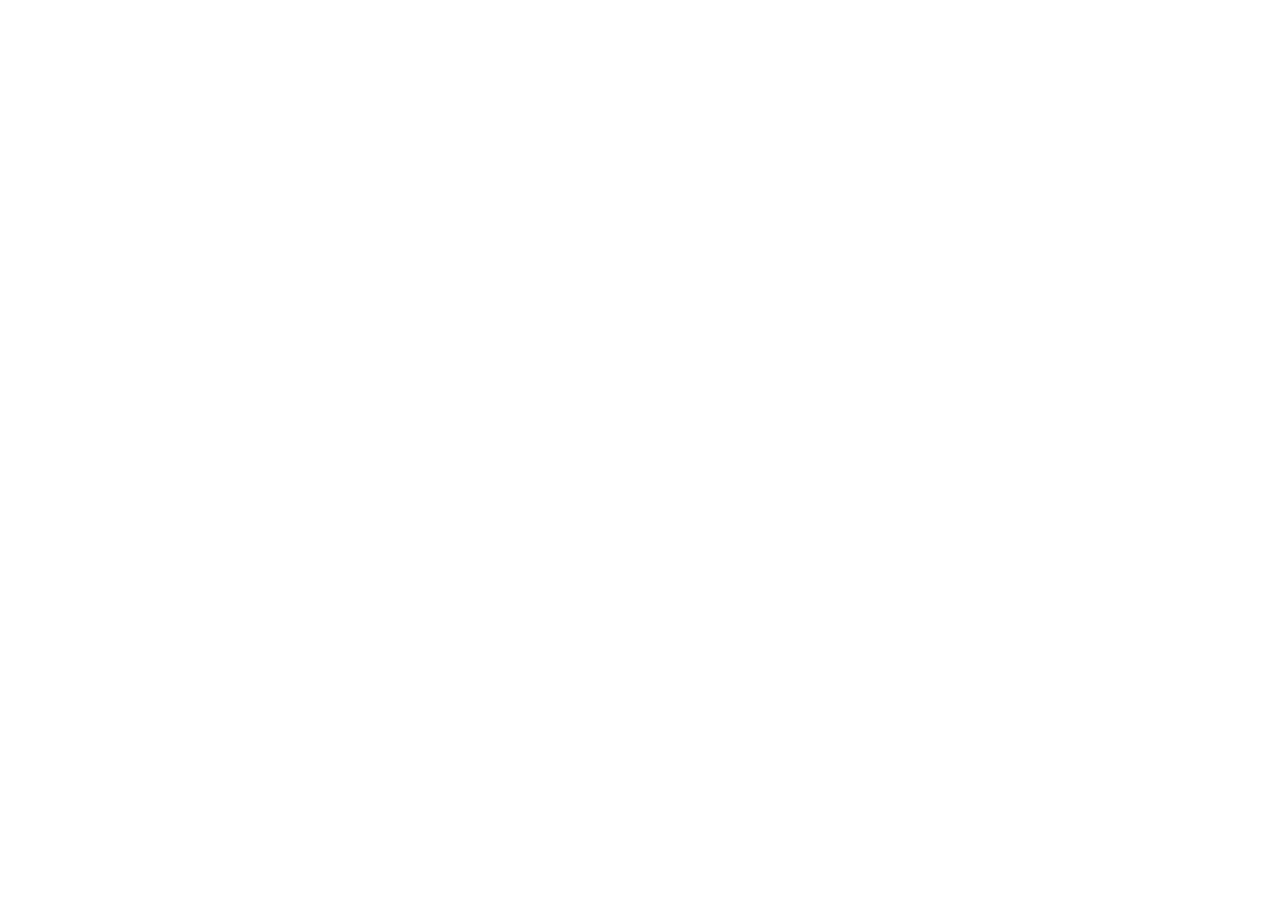
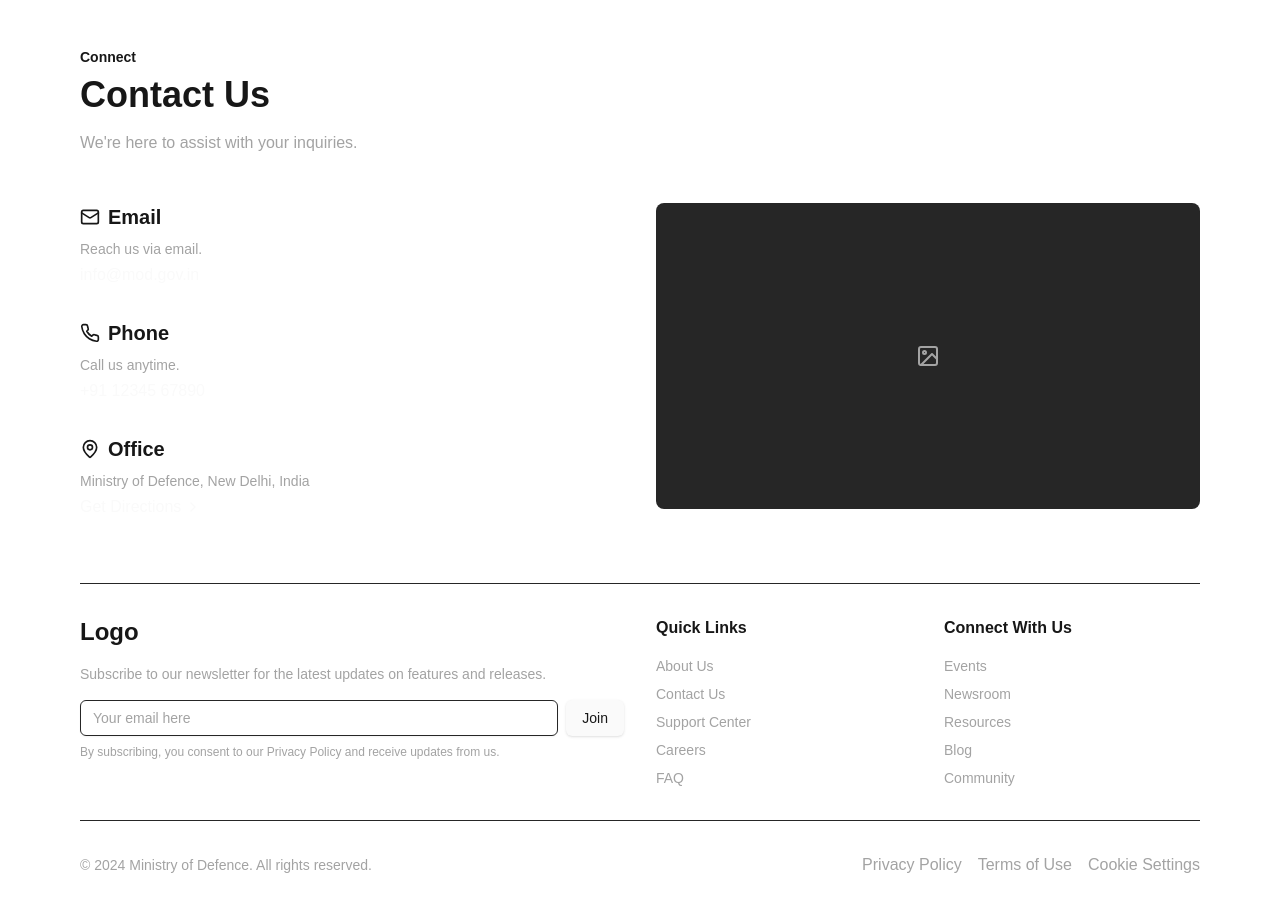
Before and after one commit to Namratha2604/Ddos-smart-India-Hack, a Next.js app: page / in a window 1280 px wide. Shown: the part 4520-5429 px from the top of the page. Before the commit the page ends 4535 px from the top, so only its background shows below. Built offline with nearby package versions, Linux system fonts and the light colour scheme.

Commit message:
Home page without images

```diff
--- a/src/app/page.tsx
+++ b/src/app/page.tsx
@@ -8,6 +8,7 @@
 import { Box } from "lucide-react"
 import { Star } from "lucide-react"
 import { Input } from "@/components/ui/input"
+import { Mail, Phone, MapPin, ChevronRight } from "lucide-react"
 
 export default function Component() {
   return (
@@ -418,6 +419,111 @@
         </form>
       </section>
     </div>
+    <div className="max-w-6xl mx-auto px-4 py-8">
+      <div className="mb-12">
+        <h6 className="text-sm font-semibold mb-2">Connect</h6>
+        <h1 className="text-4xl font-bold mb-4">Contact Us</h1>
+        <p className="text-muted-foreground">We're here to assist with your inquiries.</p>
+      </div>
+
+      <div className="grid md:grid-cols-2 gap-8">
+        <div className="space-y-8">
+          <div>
+            <div className="flex items-center mb-2">
+              <Mail className="mr-2 h-5 w-5" />
+              <h2 className="text-xl font-semibold">Email</h2>
+            </div>
+            <p className="text-sm text-muted-foreground mb-1">Reach us via email.</p>
+            <a href="mailto:info@mod.gov.in" className="text-primary hover:underline">info@mod.gov.in</a>
+          </div>
+
+          <div>
+            <div className="flex items-center mb-2">
+              <Phone className="mr-2 h-5 w-5" />
+              <h2 className="text-xl font-semibold">Phone</h2>
+            </div>
+            <p className="text-sm text-muted-foreground mb-1">Call us anytime.</p>
+            <a href="tel:+911234567890" className="text-primary hover:underline">+91 12345 67890</a>
+          </div>
+
+          <div>
+            <div className="flex items-center mb-2">
+              <MapPin className="mr-2 h-5 w-5" />
+              <h2 className="text-xl font-semibold">Office</h2>
+            </div>
+            <p className="text-sm text-muted-foreground mb-1">Ministry of Defence, New Delhi, India</p>
+            <a href="#" className="text-primary hover:underline inline-flex items-center">
+              Get Directions
+              <ChevronRight className="ml-1 h-4 w-4" />
+            </a>
+          </div>
+        </div>
+
+        <div className="bg-muted rounded-lg aspect-video flex items-center justify-center">
+          <svg
+            className=" text-muted-foreground"
+            fill="none"
+            height="24"
+            stroke="currentColor"
+            strokeLinecap="round"
+            strokeLinejoin="round"
+            strokeWidth="2"
+            viewBox="0 0 24 24"
+            width="24"
+            xmlns="http://www.w3.org/2000/svg"
+          >
+            <rect height="18" rx="2" ry="2" width="18" x="3" y="3" />
+            <circle cx="8.5" cy="8.5" r="1.5" />
+            <path d="M21 15l-5-5L5 21" />
+          </svg>
+        </div>
+      </div>
+
+      <div className="mt-16 border-t pt-8">
+        <div className="grid md:grid-cols-4 gap-8">
+          <div className="md:col-span-2">
+            <h3 className="text-2xl font-bold mb-4">Logo</h3>
+            <p className="text-sm text-muted-foreground mb-4">Subscribe to our newsletter for the latest updates on features and releases.</p>
+            <form className="flex gap-2">
+              <Input placeholder="Your email here" type="email" />
+              <Button type="submit">Join</Button>
+            </form>
+            <p className="text-xs text-muted-foreground mt-2">By subscribing, you consent to our Privacy Policy and receive updates from us.</p>
+          </div>
+
+          <div>
+            <h4 className="font-semibold mb-4">Quick Links</h4>
+            <ul className="space-y-2 text-sm">
+              <li><a href="#" className="text-muted-foreground hover:text-primary">About Us</a></li>
+              <li><a href="#" className="text-muted-foreground hover:text-primary">Contact Us</a></li>
+              <li><a href="#" className="text-muted-foreground hover:text-primary">Support Center</a></li>
+              <li><a href="#" className="text-muted-foreground hover:text-primary">Careers</a></li>
+              <li><a href="#" className="text-muted-foreground hover:text-primary">FAQ</a></li>
+            </ul>
+          </div>
+
+          <div>
+            <h4 className="font-semibold mb-4">Connect With Us</h4>
+            <ul className="space-y-2 text-sm">
+              <li><a href="#" className="text-muted-foreground hover:text-primary">Events</a></li>
+              <li><a href="#" className="text-muted-foreground hover:text-primary">Newsroom</a></li>
+              <li><a href="#" className="text-muted-foreground hover:text-primary">Resources</a></li>
+              <li><a href="#" className="text-muted-foreground hover:text-primary">Blog</a></li>
+              <li><a href="#" className="text-muted-foreground hover:text-primary">Community</a></li>
+            </ul>
+          </div>
+        </div>
+      </div>
+
+      <div className="mt-8 border-t pt-8 flex flex-col md:flex-row justify-between items-center">
+        <p className="text-sm text-muted-foreground">© 2024 Ministry of Defence. All rights reserved.</p>
+        <div className="flex gap-4 mt-4 md:mt-0">
+          <a href="#" className="text-muted-foreground hover:text-primary">Privacy Policy</a>
+          <a href="#" className="text-muted-foreground hover:text-primary">Terms of Use</a>
+          <a href="#" className="text-muted-foreground hover:text-primary">Cookie Settings</a>
+        </div>
+      </div>
+    </div>
     </div>
 
   )
```
